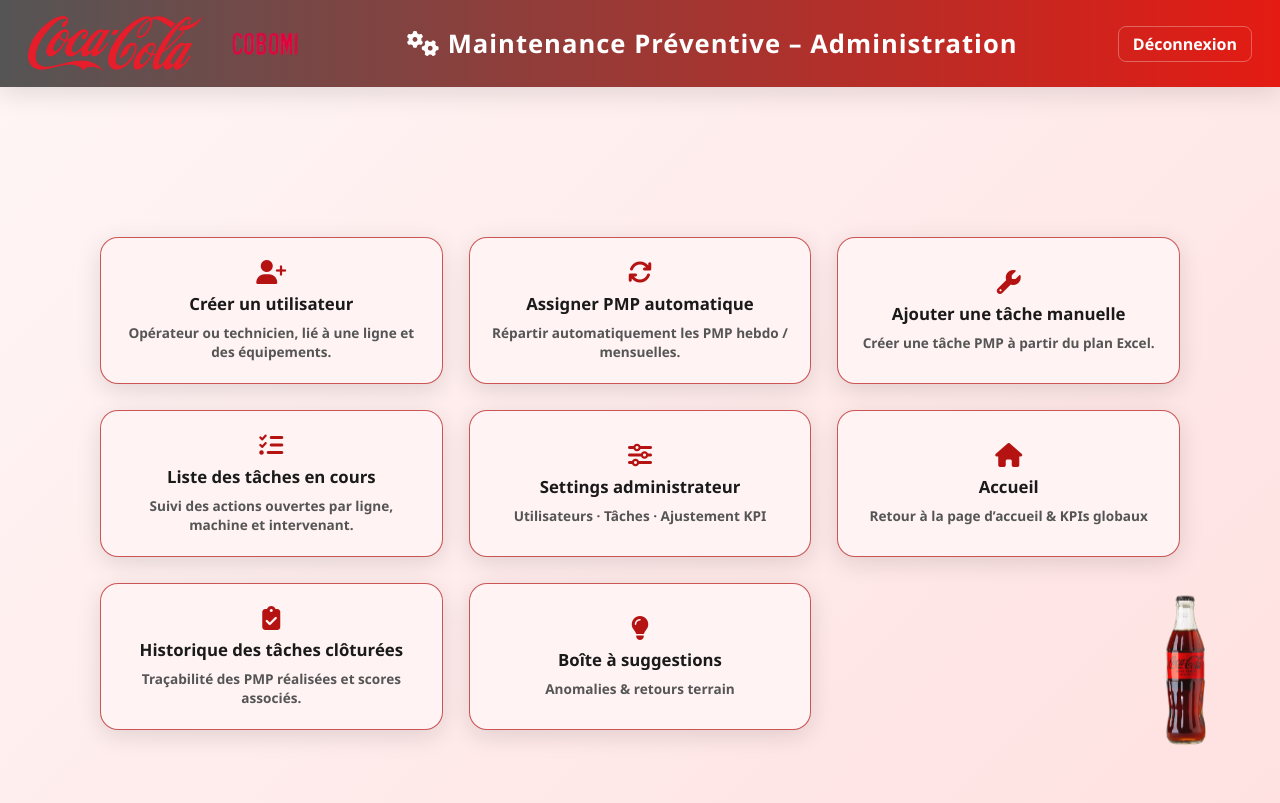
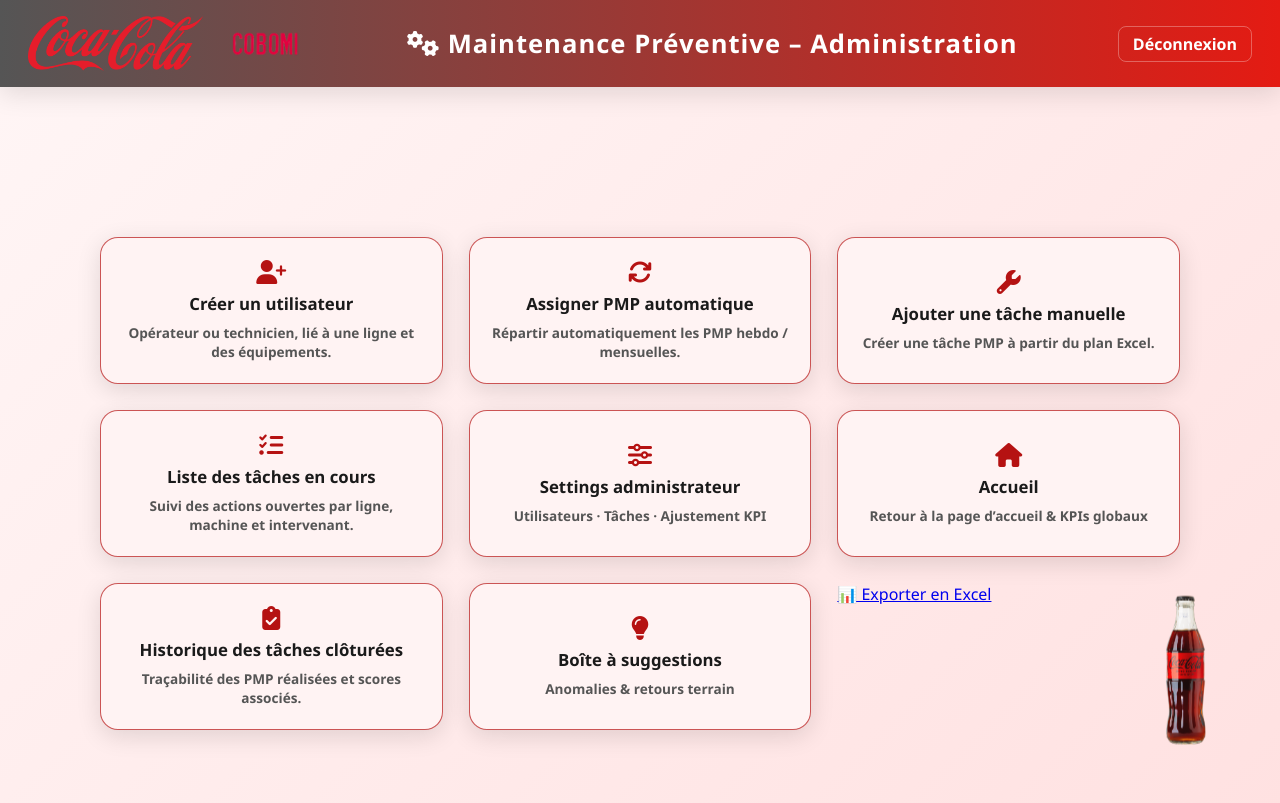
Before and after one commit to Maryelmnaouar/PMP-PLATEFORM, a Flask app: template templates/admin_dashboard.html in a window 1280 px wide. Shown: the top 803 px of the page. Run offline with Flask 3, Linux system fonts and the light colour scheme; the template is opened without the code that fills it: most values are stand-ins (such as "Sample title", 1, 10 or a date in 2020); parts of the project's set-up code (start-up, migrations or seed data) failed here and were passed over; some libraries are stand-ins or nearby versions.

Commit message:
Update admin_dashboard.html

```diff
--- a/templates/admin_dashboard.html
+++ b/templates/admin_dashboard.html
@@ -271,7 +271,9 @@
           Anomalies & retours terrain
         </div>
       </a>
-
+      <a href="{{ url_for('export_tasks_excel') }}" class="btn">
+    📊 Exporter en Excel
+</a>
     </div>
   </div>
 
```
